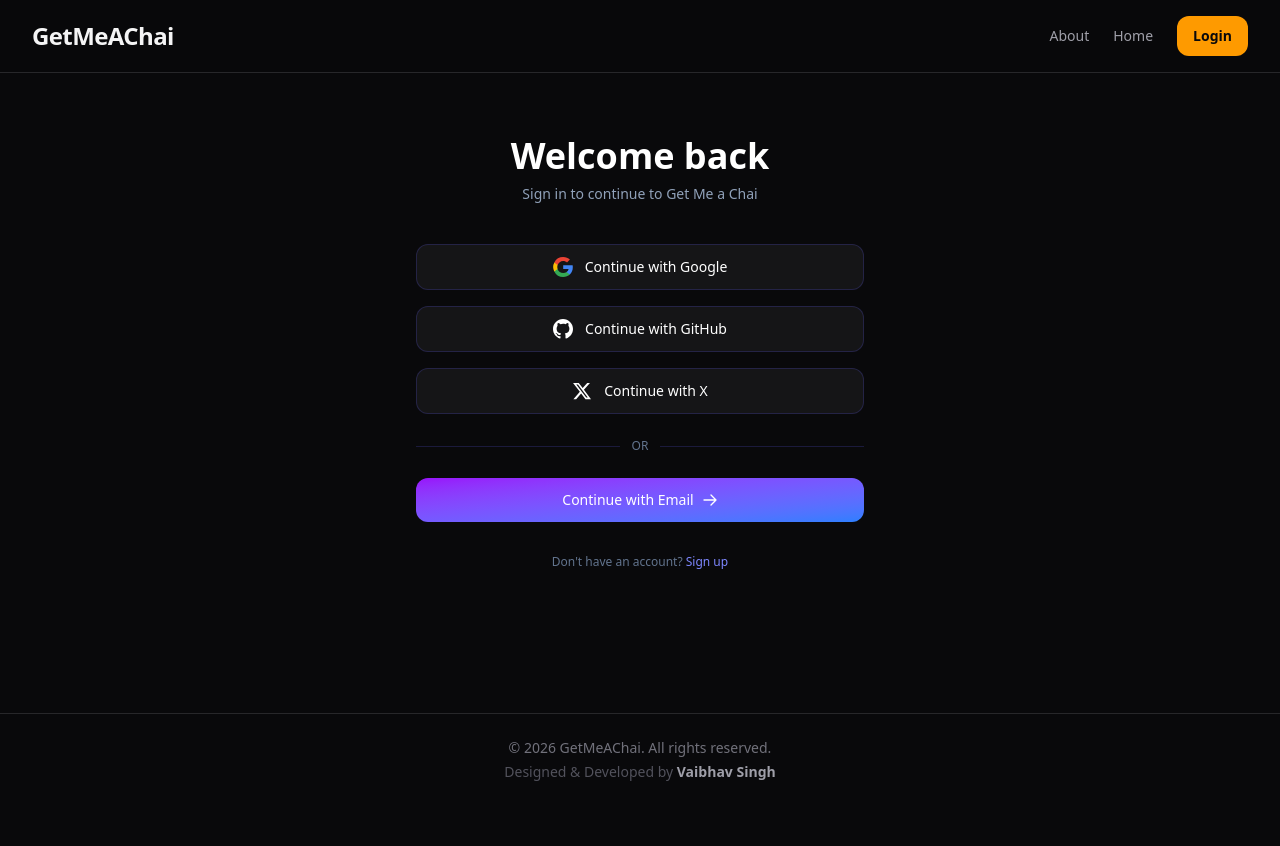
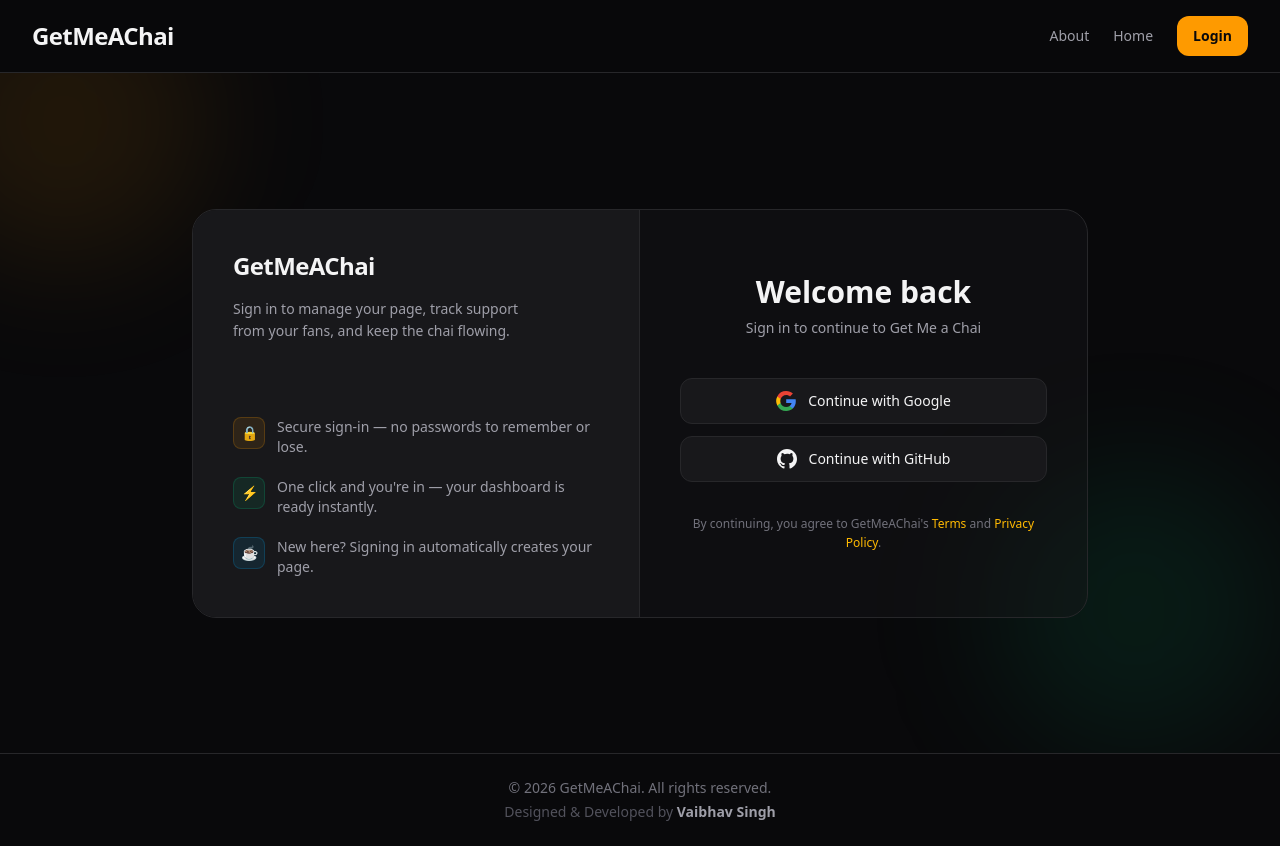
Before and after one commit to Vaibhav-221/Get-Me-A-Chai, a Next.js app: page /login in a window 1280 px wide. Before the commit the page ends 806 px from the top, so only its background shows below. Built offline with nearby package versions, Linux system fonts and the light colour scheme; no server answers.

Commit message:
login page updaeted

```diff
--- a/src/app/login/page.js
+++ b/src/app/login/page.js
@@ -18,24 +18,70 @@ const page = () => {
 
   return (
     <>
-    <title>Login - Get Me a Chai</title>
-      <div className="flex flex-col items-center justify-center min-h-[70vh] px-4">
-        <div className="w-full max-w-md">
-          {/* Heading */}
-          <h1 className="text-white text-3xl md:text-4xl font-bold text-center mb-2">
+  <title>Login - Get Me a Chai</title>
+
+  <div className="relative overflow-hidden min-h-[85vh] flex items-center justify-center px-4 py-12 lg:py-0">
+    {/* decorative glow — visual only */}
+    <div className="pointer-events-none absolute -top-24 -left-20 w-72 h-72 bg-amber-500/10 rounded-full blur-3xl"></div>
+    <div className="pointer-events-none absolute bottom-0 right-0 w-72 h-72 bg-emerald-500/10 rounded-full blur-3xl"></div>
+
+    <div className="relative w-full max-w-4xl grid grid-cols-1 lg:grid-cols-2 bg-zinc-900/40 border border-zinc-800 rounded-3xl overflow-hidden">
+      {/* LEFT — brand panel, desktop only */}
+      <div className="hidden lg:flex flex-col justify-between bg-zinc-900 border-r border-zinc-800 p-10">
+        <div>
+          <span className="text-2xl font-bold text-zinc-100 tracking-tight">
+            GetMeAChai
+          </span>
+          <p className="text-zinc-400 text-sm mt-4 leading-relaxed max-w-xs">
+            Sign in to manage your page, track support from your fans, and
+            keep the chai flowing.
+          </p>
+        </div>
+
+        <div className="flex flex-col gap-5">
+          <div className="flex items-start gap-3">
+            <span className="w-8 h-8 rounded-lg bg-amber-500/10 border border-amber-500/20 flex items-center justify-center text-sm shrink-0">
+              🔒
+            </span>
+            <p className="text-zinc-400 text-sm">
+              Secure sign-in — no passwords to remember or lose.
+            </p>
+          </div>
+          <div className="flex items-start gap-3">
+            <span className="w-8 h-8 rounded-lg bg-emerald-500/10 border border-emerald-500/20 flex items-center justify-center text-sm shrink-0">
+              ⚡
+            </span>
+            <p className="text-zinc-400 text-sm">
+              One click and you're in — your dashboard is ready instantly.
+            </p>
+          </div>
+          <div className="flex items-start gap-3">
+            <span className="w-8 h-8 rounded-lg bg-sky-500/10 border border-sky-500/20 flex items-center justify-center text-sm shrink-0">
+              ☕
+            </span>
+            <p className="text-zinc-400 text-sm">
+              New here? Signing in automatically creates your page.
+            </p>
+          </div>
+        </div>
+      </div>
+
+      {/* RIGHT — auth form */}
+      <div className="flex flex-col items-center justify-center px-6 sm:px-10 py-12 sm:py-16">
+        <div className="w-full max-w-sm">
+          <h1 className="text-zinc-100 text-2xl sm:text-3xl font-bold text-center mb-2">
             Welcome back
           </h1>
-          <p className="text-slate-400 text-center text-sm mb-10">
+          <p className="text-zinc-400 text-center text-sm mb-10">
             Sign in to continue to Get Me a Chai
           </p>
 
-          {/* Buttons */}
-          <div className="flex flex-col gap-4">
+          <div className="flex flex-col gap-3">
             {/* Google */}
             <button
               type="button"
               onClick={() => signIn("google", { callbackUrl: "/Dashboard" })}
-              className="flex items-center justify-center gap-3 w-full text-white bg-white/5 border border-indigo-500/20 hover:bg-white/10 hover:border-indigo-500/40 rounded-xl px-4 py-3 text-sm font-medium transition-colors"
+              className="flex items-center justify-center gap-3 w-full text-zinc-100 bg-zinc-900 border border-zinc-800 hover:bg-zinc-800 hover:border-zinc-700 rounded-xl px-4 py-3 text-sm font-medium transition-colors duration-300"
             >
               <svg className="w-5 h-5" viewBox="0 0 24 24">
                 <path
@@ -62,63 +108,31 @@ const page = () => {
             <button
               type="button"
               onClick={() => signIn("github", { callbackUrl: "/Dashboard" })}
-              className="flex items-center justify-center gap-3 w-full text-white bg-white/5 border border-indigo-500/20 hover:bg-white/10 hover:border-indigo-500/40 rounded-xl px-4 py-3 text-sm font-medium transition-colors"
+              className="flex items-center justify-center gap-3 w-full text-zinc-100 bg-zinc-900 border border-zinc-800 hover:bg-zinc-800 hover:border-zinc-700 rounded-xl px-4 py-3 text-sm font-medium transition-colors duration-300"
             >
               <svg className="w-5 h-5" fill="currentColor" viewBox="0 0 24 24">
                 <path d="M12 0C5.373 0 0 5.373 0 12c0 5.303 3.438 9.8 8.207 11.387.6.113.793-.26.793-.577v-2.234c-3.338.726-4.033-1.416-4.033-1.416-.546-1.387-1.333-1.756-1.333-1.756-1.089-.745.083-.729.083-.729 1.205.084 1.839 1.237 1.839 1.237 1.07 1.834 2.807 1.304 3.492.997.107-.775.418-1.305.762-1.605-2.665-.303-5.467-1.334-5.467-5.93 0-1.31.469-2.381 1.236-3.221-.124-.303-.535-1.524.117-3.176 0 0 1.008-.322 3.301 1.23a11.5 11.5 0 013.003-.404c1.02.005 2.047.138 3.003.404 2.291-1.552 3.297-1.23 3.297-1.23.653 1.652.242 2.873.118 3.176.77.84 1.235 1.911 1.235 3.221 0 4.609-2.807 5.624-5.479 5.921.43.372.814 1.103.814 2.222v3.293c0 .319.192.694.801.576C20.566 21.797 24 17.3 24 12c0-6.627-5.373-12-12-12z" />
               </svg>
               Continue with GitHub
             </button>
-
-            {/* Twitter / X */}
-            <button
-              type="button"
-              className="flex items-center justify-center gap-3 w-full text-white bg-white/5 border border-indigo-500/20 hover:bg-white/10 hover:border-indigo-500/40 rounded-xl px-4 py-3 text-sm font-medium transition-colors"
-            >
-              <svg className="w-5 h-5" fill="currentColor" viewBox="0 0 24 24">
-                <path d="M18.244 2.25h3.308l-7.227 8.26 8.502 11.24H16.17l-5.214-6.817L4.99 21.75H1.68l7.73-8.835L1.254 2.25H8.08l4.713 6.231zm-1.161 17.52h1.833L7.084 4.126H5.117z" />
-              </svg>
-              Continue with X
-            </button>
-
-            {/* Divider */}
-            <div className="flex items-center gap-3 py-2">
-              <div className="flex-1 border-t border-indigo-500/20"></div>
-              <span className="text-slate-500 text-xs">OR</span>
-              <div className="flex-1 border-t border-indigo-500/20"></div>
-            </div>
-
-            {/* Email option */}
-            <button
-              type="button"
-              className="flex items-center justify-center gap-2 w-full text-white bg-gradient-to-br from-purple-600 to-blue-500 hover:bg-gradient-to-bl rounded-xl px-4 py-3 text-sm font-medium transition-all group"
-            >
-              Continue with Email
-              <svg
-                className="w-4 h-4 transition-transform group-hover:translate-x-1"
-                fill="none"
-                viewBox="0 0 24 24"
-                stroke="currentColor"
-                strokeWidth={2}
-              >
-                <path
-                  strokeLinecap="round"
-                  strokeLinejoin="round"
-                  d="M13.5 4.5L21 12m0 0l-7.5 7.5M21 12H3"
-                />
-              </svg>
-            </button>
           </div>
 
-          <p className="text-slate-500 text-xs text-center mt-8">
-            Don't have an account?{" "}
-            <span className="text-indigo-400 hover:text-indigo-300 cursor-pointer">
-              Sign up
+          <p className="text-zinc-500 text-xs text-center mt-8 leading-relaxed">
+            By continuing, you agree to GetMeAChai's{" "}
+            <span className="text-amber-400 hover:text-amber-300 cursor-pointer">
+              Terms
+            </span>{" "}
+            and{" "}
+            <span className="text-amber-400 hover:text-amber-300 cursor-pointer">
+              Privacy Policy
             </span>
+            .
           </p>
         </div>
       </div>
-    </>
+    </div>
+  </div>
+</>
   );
 };
 
```
